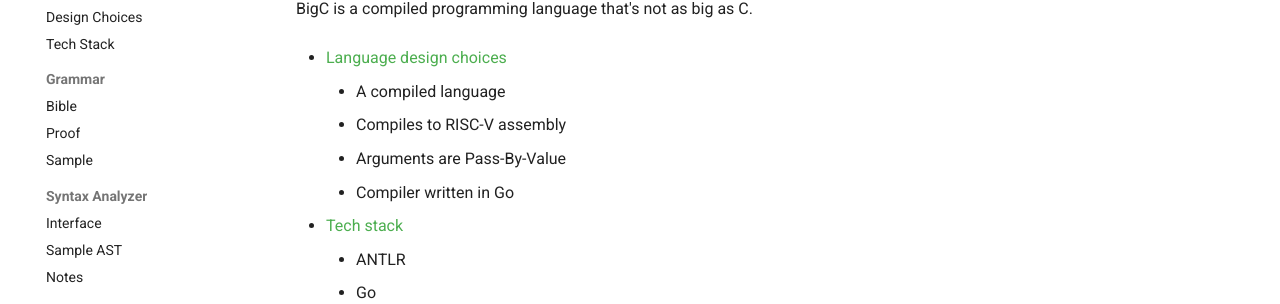
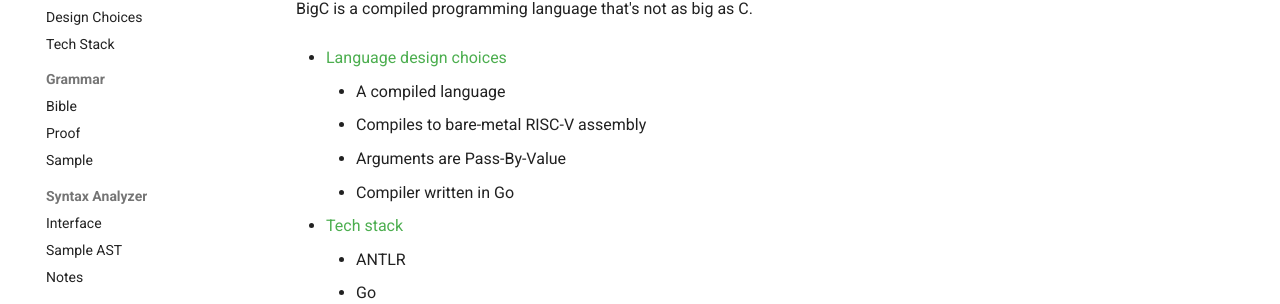
Before and after one commit to GoBigC/wiki, an MkDocs documentation site: the page built from docs/index.md, in a window 1280 px wide. Shown: the part 232-536 px from the top of the page. Built offline with MkDocs 1.6.1 and Material for MkDocs 9.7.7, drawn with Linux system fonts in a browser that asks for light colours.

Commit message:
add notice about bare-metal

```diff
--- a/docs/index.md
+++ b/docs/index.md
@@ -3,7 +3,7 @@ BigC is a compiled programming language that's not as big as C.
 
 - [Language design choices](0-housekeeping/designChoices.md)
     - A compiled language
-    - Compiles to RISC-V assembly
+    - Compiles to bare-metal RISC-V assembly
     - Arguments are Pass-By-Value
     - Compiler written in Go
 
```
Also changed, not shown: site/5-errorHandling/errorHandlingNotes/index.html, site/index.html, site/search/search_index.json.
